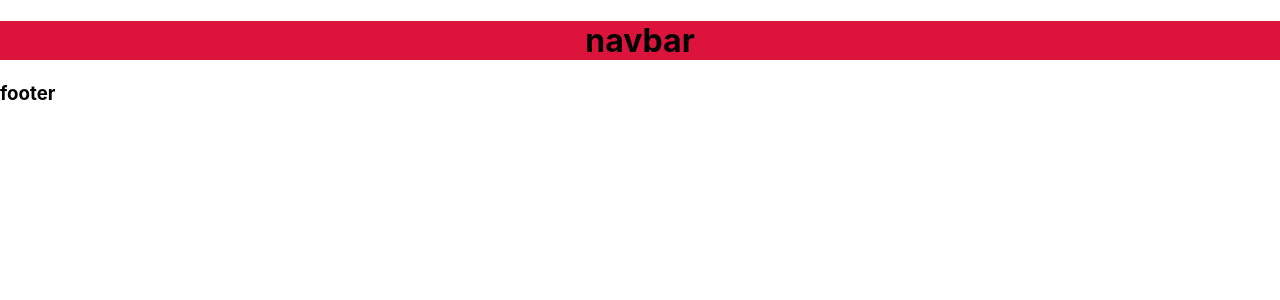
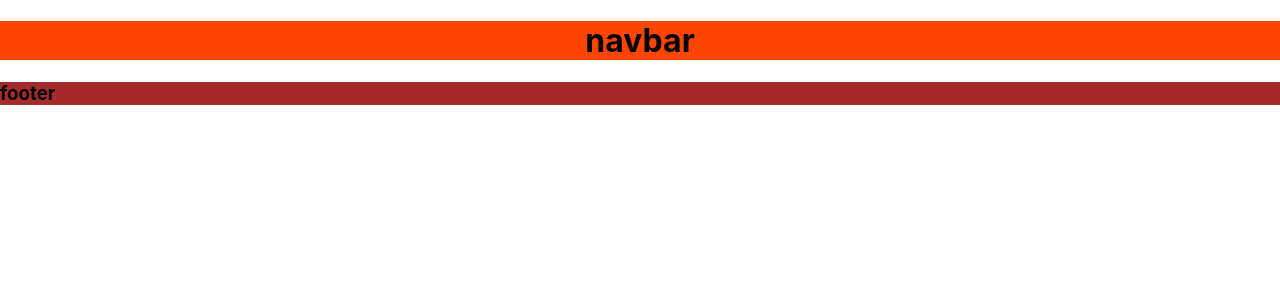
Before and after one commit to ahm1377/blog, a React (Create React App) app: page / in a window 1280 px wide. Shown: the top 300 px of the page. Built offline with nearby package versions, Linux system fonts and the light colour scheme.

Commit message:
make style module

```diff
--- a/src/components/footer/Footer.jsx
+++ b/src/components/footer/Footer.jsx
@@ -1,6 +1,8 @@
+import styled from "./footer.module.css"
+
 function Footer(){
     return(
-      <div>
+      <div className={styled.footer}>
         <h3>footer</h3>
       </div>
     )
--- /dev/null
+++ b/src/components/footer/footer.module.css
@@ -0,0 +1,3 @@
+.footer{
+    background-color: brown;
+}
--- a/src/components/navbar/Navbar.css
+++ /dev/null
@@ -1,11 +0,0 @@
-.header{
-    background-color: crimson;
-}
-
-.header-title{
-    text-align: center;
-}
-
-.header-title:hover{
-    color: #fff;
-}
--- a/src/components/navbar/Navbar.jsx
+++ b/src/components/navbar/Navbar.jsx
@@ -1,10 +1,10 @@
-import "./Navbar.css"
+import styled from "./Navbar.module.css"
+
 function Navbar(){
     return(
-      <div className="header">
-        <h1 className="header-title">navbar</h1>
+      <div className={styled.header}>
+        <h1>navbar</h1>
       </div>
     )
   }
-
-  export default Navbar;
+export default Navbar;
--- /dev/null
+++ b/src/components/navbar/Navbar.module.css
@@ -0,0 +1,4 @@
+.header{
+    background-color: orangered;
+    text-align: center;
+}
```
